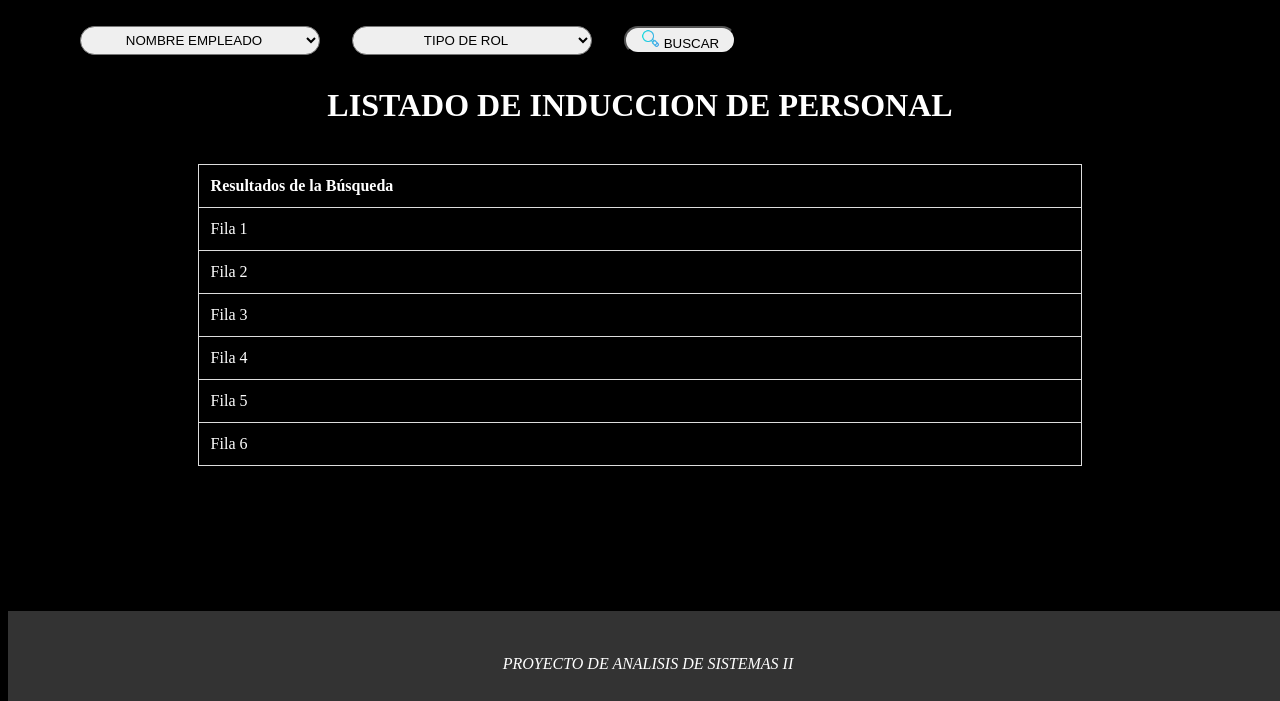
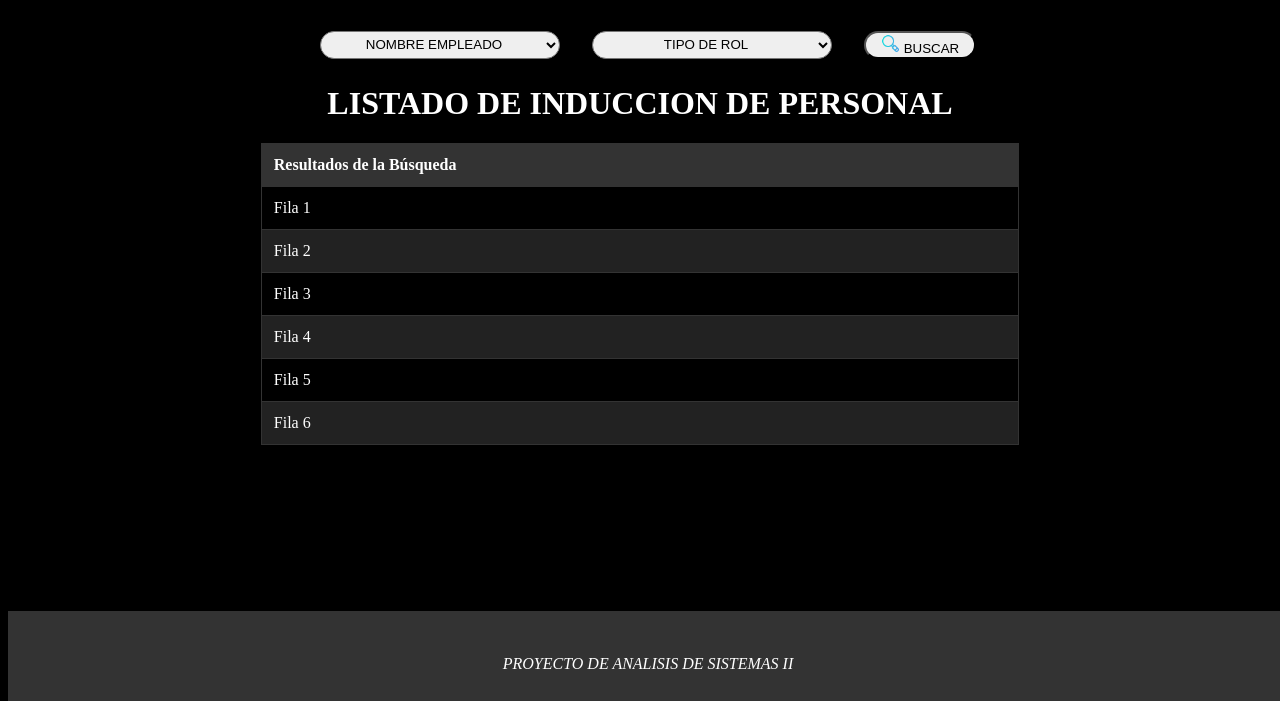
Before and after one commit to HugoFlores331/InduccionAnalisisSOII, a PHP site: page /Vista/administrador/mBusqueda.html in a window 1280 px wide; the page is wider, and only the part inside the window is pictured. Shown: the part 99-800 px from the top of that part. Run offline with PHP 8.4, Linux system fonts and the light colour scheme.

Commit message:
Se Hicieron Modificaciones en el Diseño de MU-2 y MBusqueda

```diff
--- a/Vista/administrador/css/mBusqueda.css
+++ b/Vista/administrador/css/mBusqueda.css
@@ -5,7 +5,7 @@
 h1{
     color: white;
     text-align: center;
-    margin-top: 2rem;
+    margin-top: 5px;
 }
 
 ul{
@@ -49,40 +49,50 @@
     display: flex;
     justify-content: center;
 }
+.cbusqueda {
+    display: flex;
+    justify-content: flex-start;
+    align-items: center;
+    height: 10vh;
+    padding-left: 240px; /* Ajusta el valor de píxeles según tus necesidades */
+}
 
- /* Estilos para la tabla */
- .resultados table {
-    width: 70%;
+  /* Estilos para la tabla */
+  .resultados table {
     margin: 0 auto;
     border-collapse: collapse;
-    margin-top: 40px;
+    background-color: #000;
+    color: white;
+    border: 1px solid #333;
+    width: 60%;
+    border-radius: 10px;
+    box-shadow: 0 2px 4px rgba(0, 0, 0, 0.1);
 }
 
 .resultados th, .resultados td {
-    padding: 12px; /* Aumentamos el espacio interno de las celdas */
+    padding: 12px;
     text-align: left;
-    border:1px solid #ddd;
+    border: 1px solid #333;
+    font-size:medium
 }
 
 .resultados th {
-
+    background-color: #333;
     color: white;
 }
 
 .resultados td {
-
-    color: white;
+    border-bottom: 1px solid #333;
 }
 
-
 .resultados tr:nth-child(even) {
-
+    background-color: #222;
 }
 
 .resultados tr:hover {
+    background-color: #444;
+}
 
-    color: white;
-}
 
 footer{
     font-style: italic;
```
Also changed, not shown: Vista/administrador/css/mU-2.css (+21 -13 lines).
